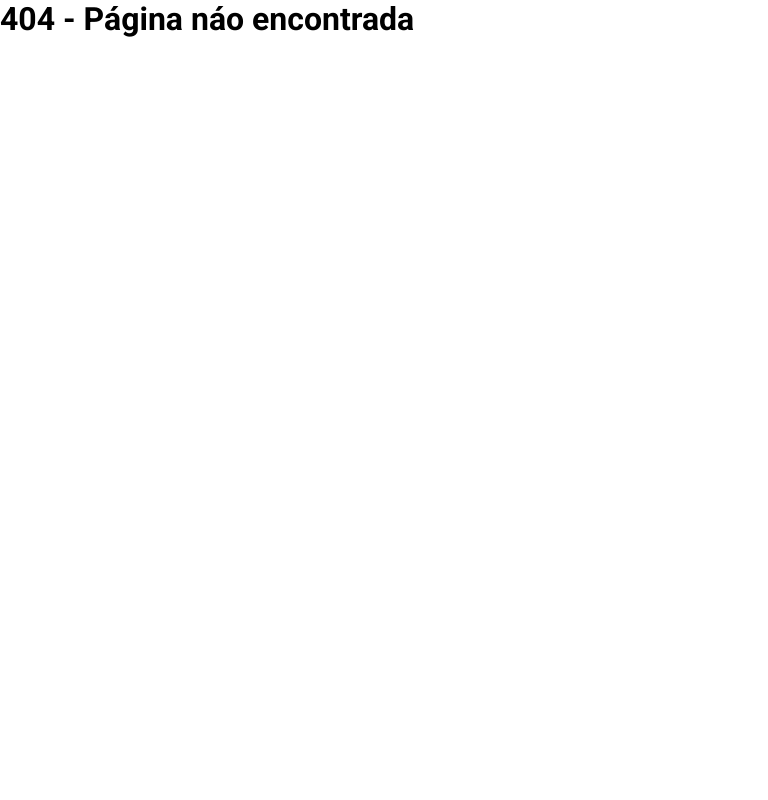
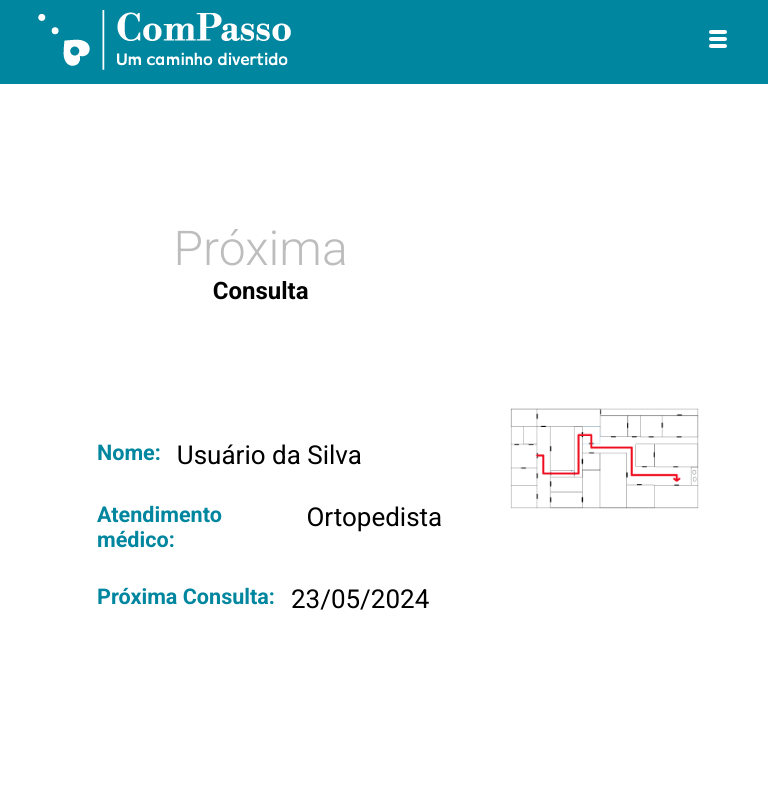
Before and after one commit to Vikcarvalhos/Challenge, a React (Vite) app: page /appointment in a window 768 px wide. Before the commit this address had no page. Shown: the top 800 px of the page. Built offline with nearby package versions, Linux system fonts and the light colour scheme.

Commit message:
fix: appointment
add appointment
changes in main
delete gallery
nav fix

```diff
--- a/index.html
+++ b/index.html
@@ -2,7 +2,7 @@
 <html lang="en">
   <head>
     <meta charset="UTF-8" />
-    <link rel="icon" type="image/svg+xml" href="/vite.svg" />
+    <link rel="icon" type="image/svg+xml" href="./src/assets/img/index/symbol.svg" />
     <meta name="viewport" content="width=device-width, initial-scale=1.0" />
     <title>ComPasso</title>
   </head>
--- a/src/components/Nav.jsx
+++ b/src/components/Nav.jsx
@@ -26,7 +26,7 @@ function Nav(){
                     <button className='close-button' onClick={closeNav}>X</button>
                         <div id='menu' className='overlay-content'>
                             <Link to="/" onClick={closeNav} className='hover-underline'>Início</Link>
-                            <Link to="/gallery" onClick={closeNav} className='hover-underline'>Consulta</Link>
+                            <Link to="/appointment" onClick={closeNav} className='hover-underline'>Consulta</Link>
                             <Link to="/howitworks" onClick={closeNav} className='hover-underline'>Como funciona</Link>
                             <Link to="/concept" onClick={closeNav} className='hover-underline'>Conceito</Link>
                             <Link to="/data" onClick={closeNav} className='hover-underline'>Dados</Link>
--- /dev/null
+++ b/src/css/Appointment.css
@@ -0,0 +1,66 @@
+@media screen and (min-width: 768px) {
+    .tituloConsulta { grid-area: title; }
+    .infosPaciente { grid-area: patient; }
+    .caminhoDivertido{ grid-area: image; }
+
+    .consulta {
+         display: grid;
+         grid-template-areas:
+             'title title image image image'
+             'patient patient image image image'; /* Aqui é onde você precisa ajustar */
+         gap: 3rem;
+         padding: 4rem;
+         height: 94vh;
+         align-items: center;
+     }
+
+    .tituloConsulta{
+         display: flex;
+         flex-direction: column;
+         align-items: center;
+         justify-content: center;
+     }
+    .tituloConsulta h1{
+         font-size: 3rem;
+         font-weight: 300;
+         color: #BDBDBD;
+     }
+
+    .infosPaciente{
+         display: flex;
+         flex-direction: column;
+         gap: 3rem;
+         font-size: 26px;
+         align-self: start;
+         margin-left: 1rem;
+     }
+
+    .informacoes{
+         display: flex;
+         flex-direction: row;
+         gap: 1rem;
+         padding: 1rem;
+     }
+
+    .informacoesMotion{
+        display: flex;
+        flex-direction: column;
+        padding: 1rem;
+    }
+    .informacoes h5{
+         color: #00869F;
+     }
+
+    .caminhoDivertido{
+         width: 100%;
+         transition: 0.3s;
+         justify-self: center;
+     }
+    .caminhoDivertido:hover{
+         box-shadow: 0px 0px 20px 10px rgba(0, 0, 0, 0.233);
+     }
+ }
+
+ @media screen and (max-width: 768px) {
+
+}
--- a/src/main.jsx
+++ b/src/main.jsx
@@ -4,11 +4,11 @@ import App from './App.jsx'
 import { createBrowserRouter, RouterProvider } from 'react-router-dom'
 import Error from './routes/Error.jsx'
 import Home from './routes/Home.jsx'
-import Gallery from './routes/Gallery.jsx'
 import Howitworks from './routes/Howitworks.jsx'
 import Prototype from './routes/Prototype.jsx'
 import Data from './routes/Data.jsx'
 import Concept from './routes/Concept.jsx'
+import Appointment from './routes/Appointment.jsx'
 
 const router = createBrowserRouter([
   {
@@ -17,7 +17,7 @@ const router = createBrowserRouter([
 
     children:[
       {path:'/', element:<Home/>},
-      {path:'/gallery', element:<Gallery/>},
+      {path:'/appointment', element:<Appointment/>},
       {path:'/howitworks', element:<Howitworks/>},
       {path:'/concept', element:<Concept/>},
       {path:'/data', element:<Data/>},
--- /dev/null
+++ b/src/routes/Appointment.jsx
@@ -0,0 +1,55 @@
+import React from 'react';
+import '../css/Appointment.css';
+import caminho from '../assets/img/gallery/caminho.jpg';
+import { motion } from "framer-motion"
+
+
+
+function Consulta() {
+
+  return (
+    <main className='consulta'>
+
+      <motion.image
+        className='caminhoDivertido'
+        initial={{ y: 0, opacity: -1 }}
+        animate={{ y: 0, opacity: 1 }}
+        transition={{ duration: 1 }}
+        >
+        <img src={caminho} alt="caminhoDivertido" className='caminhoDivertido'/>
+      </motion.image>
+
+      <motion.div
+            className='tituloConsulta'
+            initial={{ y: 50, opacity: 0 }}
+            animate={{ y: 1, opacity: 1 }}
+            transition={{ duration: 1 }}
+          >
+            <div className='tituloConsulta'>
+                <h1>Próxima</h1>
+                <h2>Consulta</h2>
+            </div>
+        </motion.div>
+
+
+        <div className='infosPaciente'>
+            <motion.p
+            className='.informacoesMotion'
+            initial={{ x: -50, opacity: 0 }}
+            animate={{ x: 1, opacity: 1 }}
+            transition={{ duration: 1 }}
+            >
+            <p className="informacoes"><h5>Nome:</h5> Usuário da Silva</p>
+
+            <p className="informacoes"><h5>Atendimento médico:</h5> Ortopedista</p>
+
+            <p className="informacoes"><h5>Próxima Consulta:</h5> 23/05/2024</p>
+            </motion.p>
+        </div>
+
+
+    </main>
+  );
+}
+
+export default Consulta;
--- a/src/routes/Gallery.jsx
+++ /dev/null
@@ -1,33 +0,0 @@
-import React from 'react';
-import '../css/galleryGrid.css'
-import caminho from '../assets/img/gallery/caminho.jpg';
-
-
-
-function Consulta() {
-
-  return (
-    <main className='consulta'>
-
-      <img src={caminho} alt="caminhoDivertido" className='caminhoDivertido'/>
-
-      <div className='tituloConsulta'>
-        <h1>Próxima</h1>
-        <h2>Consulta</h2>
-      </div>
-
-
-      <div className='infosPaciente'>
-        <p className="informacoes"><h5>Nome:</h5> Usuário da Silva</p>
-
-        <p className="informacoes"><h5>Atendimento médico:</h5> Ortopedista</p>
-
-        <p className="informacoes"><h5>Próxima Consulta:</h5> 23/05/2024</p>
-      </div>
-
-
-    </main>
-  );
-}
-
-export default Consulta;
```
Also changed, not shown: cadastro.json (added, +9 -0 lines), src/css/gallery.css (deleted, +0 -97 lines), src/assets/img/index/symbol.svg (added).
